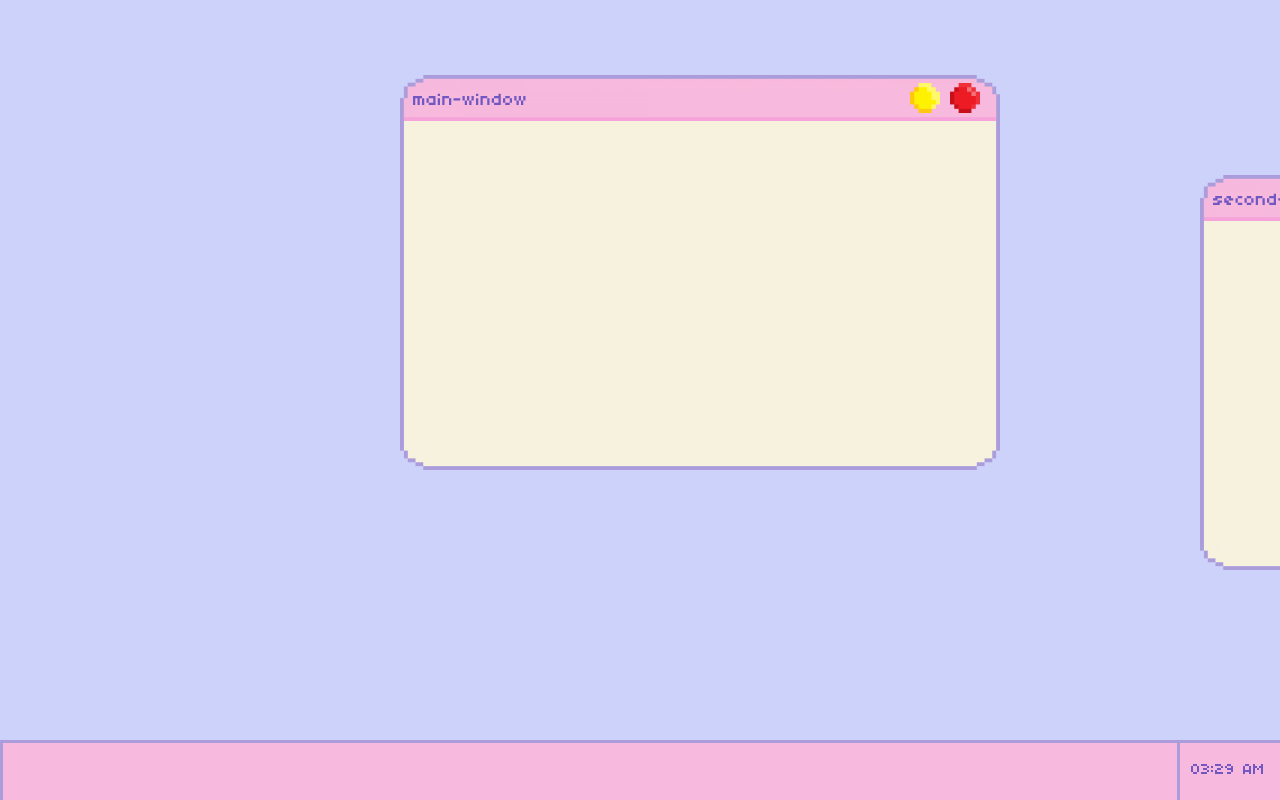
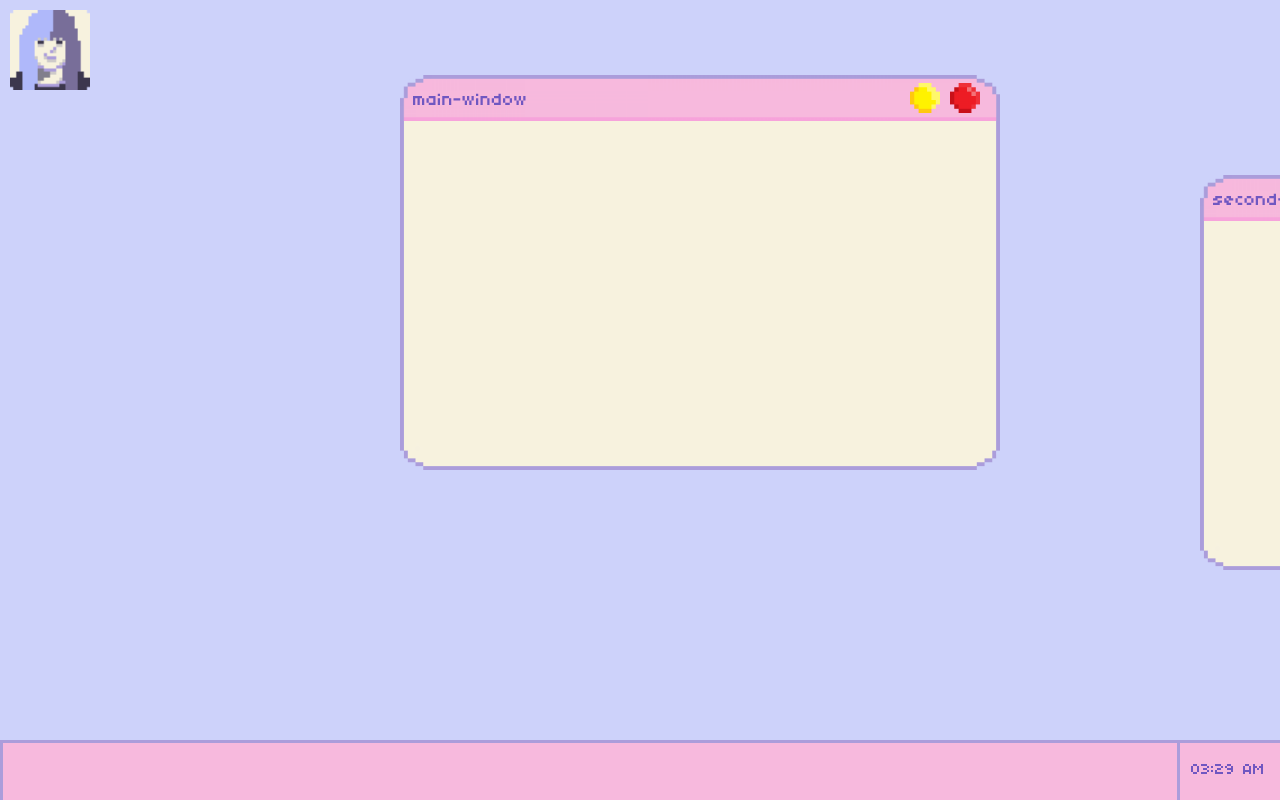
Before and after one commit to codesmary/codesmary.io, a React (Create React App) app in the folder frontend/client/: page / in a window 1280 px wide. Shown: the top 800 px of the page. Built offline with nearby package versions, Linux system fonts and the light colour scheme.

Commit message:
add pfp icon

```diff
--- a/frontend/client/src/App.js
+++ b/frontend/client/src/App.js
@@ -88,6 +88,9 @@ class App extends Component {
         <div className="main-content">
           {windows.filter(window => !window.props.shrink)}
         </div>
+        <div className="apps">
+          <img className="about-me app" src={"./pixel_art/profile-pic-2-large.png"} width="80px" style={{padding: "10px"}} draggable={false} alt="Pixelized Rosemary"/>
+        </div>
         <div className="footer">
           {taskbar}
         </div>
```
Also changed, not shown: frontend/client/public/pixel_art/profile-pic-2-large.png (added).
